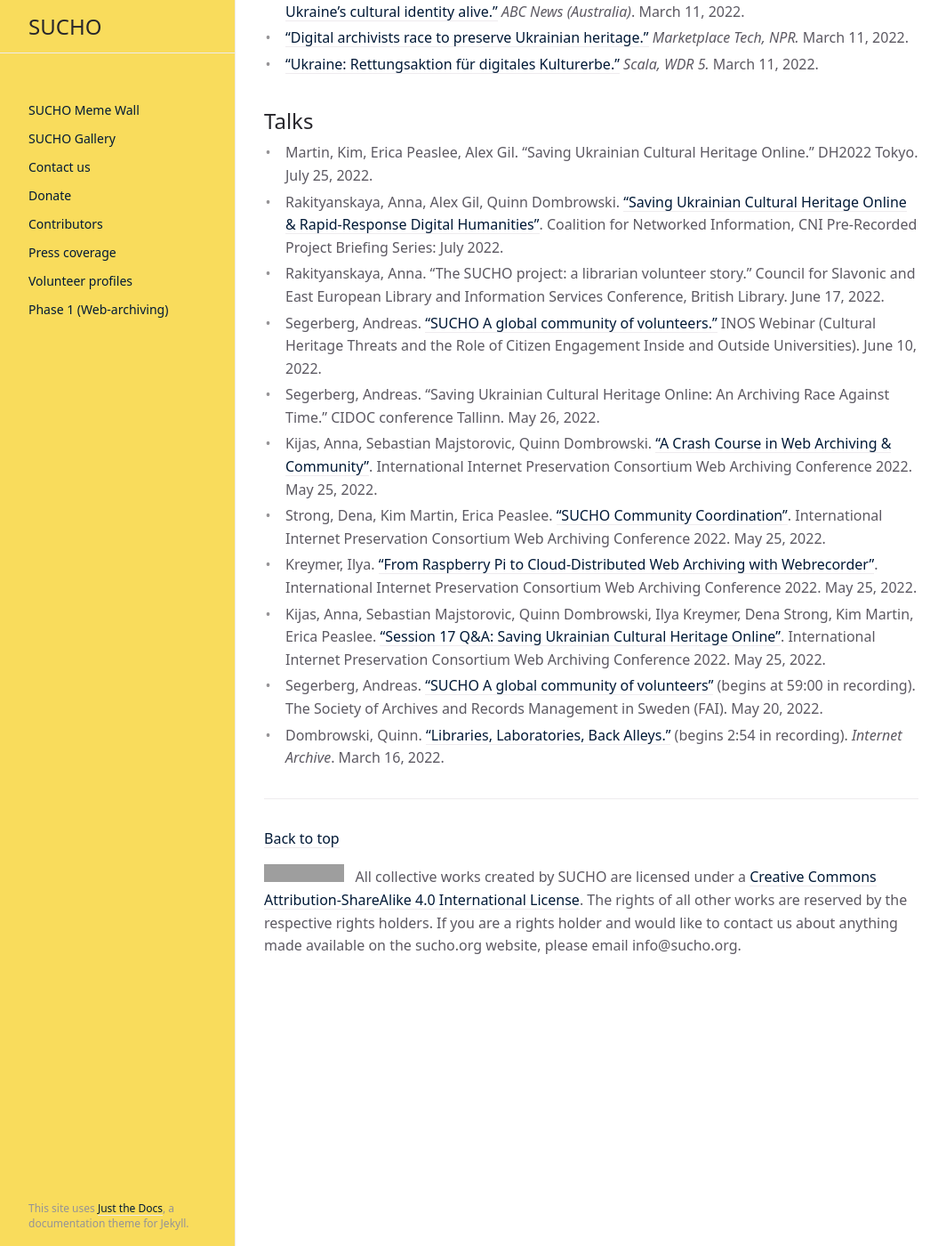
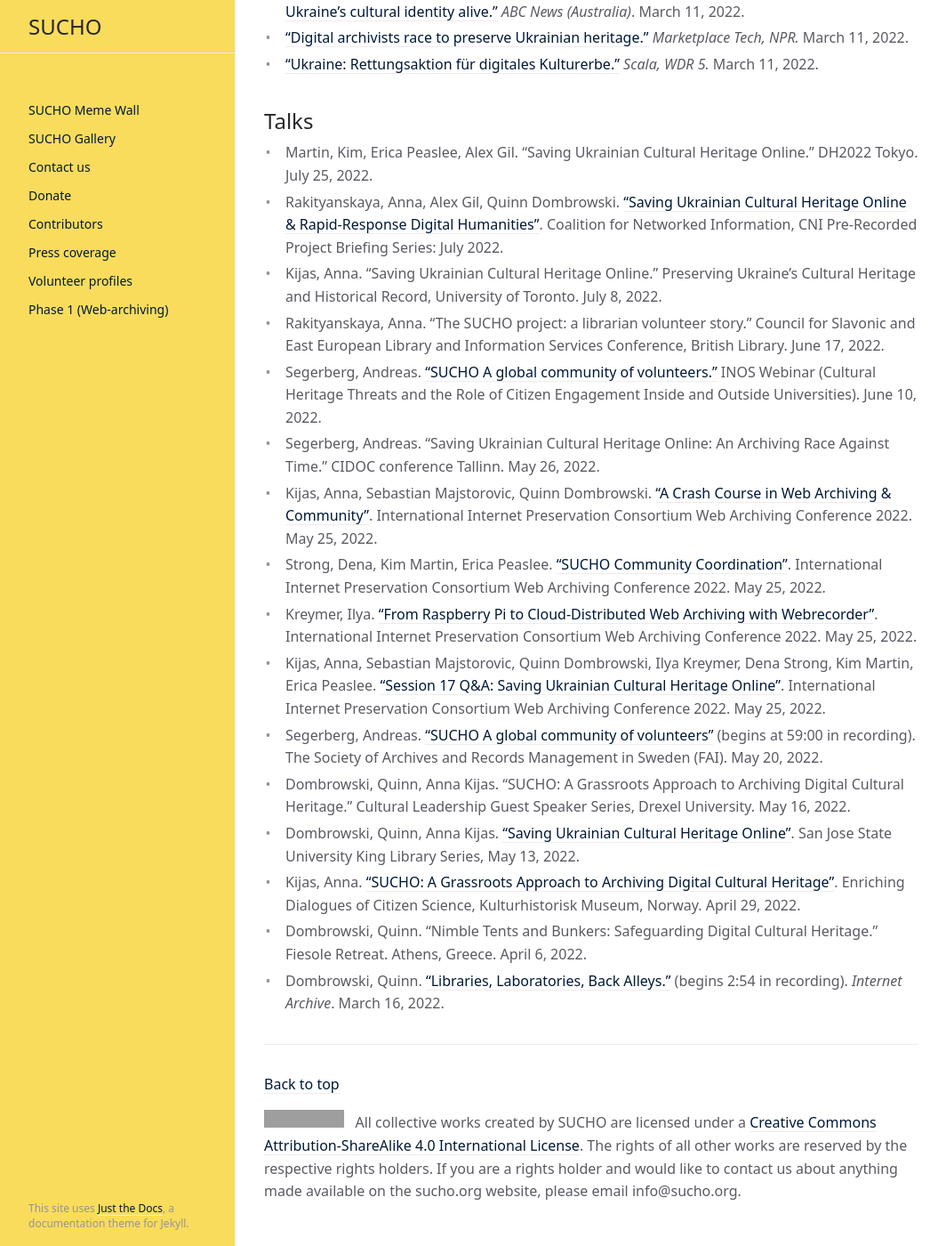
Before and after one commit to sucho-archiving/sucho-archiving.github.io, a Jekyll site: the page built from press.md, in a window 1280 px wide and 1400 px high, scrolled down 3985 px. Shown: the whole window at 89% size, without its empty margins (107-1171 px from the left). Built offline with Jekyll 4.4.1, drawn with Linux system fonts in a browser that asks for light colours; grey boxes are pictures that could not be loaded.

Commit message:
Update press.md

```diff
--- a/press.md
+++ b/press.md
@@ -92,6 +92,7 @@
 ## Talks
 - Martin, Kim, Erica Peaslee, Alex Gil. "Saving Ukrainian Cultural Heritage Online." DH2022 Tokyo. July 25, 2022.
 - Rakityanskaya, Anna, Alex Gil, Quinn Dombrowski. ["Saving Ukrainian Cultural Heritage Online & Rapid-Response Digital Humanities"](https://www.youtube.com/watch?v=b-zlp2S7PV8). Coalition for Networked Information, CNI Pre-Recorded Project Briefing Series: July 2022.
+- Kijas, Anna. "Saving Ukrainian Cultural Heritage Online." Preserving Ukraine’s Cultural Heritage and Historical Record, University of Toronto. July 8, 2022.
 - Rakityanskaya, Anna. "The SUCHO project: a librarian volunteer story." Council for Slavonic and East European Library  and Information Services Conference, British Library. June 17, 2022.
 - Segerberg, Andreas. ["SUCHO A global community of volunteers."](https://vimeo.com/719772025) INOS Webinar (Cultural Heritage Threats and the Role of Citizen Engagement Inside and Outside Universities). June 10, 2022.
 - Segerberg, Andreas. "Saving Ukrainian Cultural Heritage Online: An Archiving Race Against Time." CIDOC conference Tallinn. May 26, 2022.
@@ -100,4 +101,8 @@
 - Kreymer, Ilya. ["From Raspberry Pi to Cloud-Distributed Web Archiving with Webrecorder"](https://www.youtube.com/watch?v=x8iI8cHe_0E&list=PL5AWMCpp1DigoUCo5bxJXEhc3-sRgotI5&index=2). International Internet Preservation Consortium Web Archiving Conference 2022. May 25, 2022.
 - Kijas, Anna, Sebastian Majstorovic, Quinn Dombrowski, Ilya Kreymer, Dena Strong, Kim Martin, Erica Peaslee. ["Session 17 Q&A: Saving Ukrainian Cultural Heritage Online"](https://www.youtube.com/watch?v=u61_opP9TWk&list=PL5AWMCpp1DigoUCo5bxJXEhc3-sRgotI5&index=4). International Internet Preservation Consortium Web Archiving Conference 2022. May 25, 2022.
 - Segerberg, Andreas. ["SUCHO A global community of volunteers"](https://fai.nu/arsmote-och-temadag-med-internationell-utblick/) (begins at 59:00 in recording). The Society of Archives and Records Management in Sweden (FAI). May 20, 2022.
+- Dombrowski, Quinn, Anna Kijas. "SUCHO: A Grassroots Approach to Archiving Digital Cultural Heritage." Cultural Leadership Guest Speaker Series, Drexel University. May 16, 2022.
+- Dombrowski, Quinn, Anna Kijas. ["Saving Ukrainian Cultural Heritage Online"](https://vimeo.com/channels/728477#t=0s). San Jose State University King Library Series, May 13, 2022.
+- Kijas, Anna. ["SUCHO: A Grassroots Approach to Archiving Digital Cultural Heritage"](https://doi.org/10.17613/3nhd-av31). Enriching Dialogues of Citizen Science, Kulturhistorisk Museum, Norway. April 29, 2022.
+- Dombrowski, Quinn. "Nimble Tents and Bunkers: Safeguarding Digital Cultural Heritage." Fiesole Retreat. Athens, Greece. April 6, 2022.
 - Dombrowski, Quinn. ["Libraries, Laboratories, Back Alleys."](https://archive.org/details/applications-of-web-archive-research-archives-unleashed) (begins 2:54 in recording). *Internet Archive*. March 16, 2022.
```
